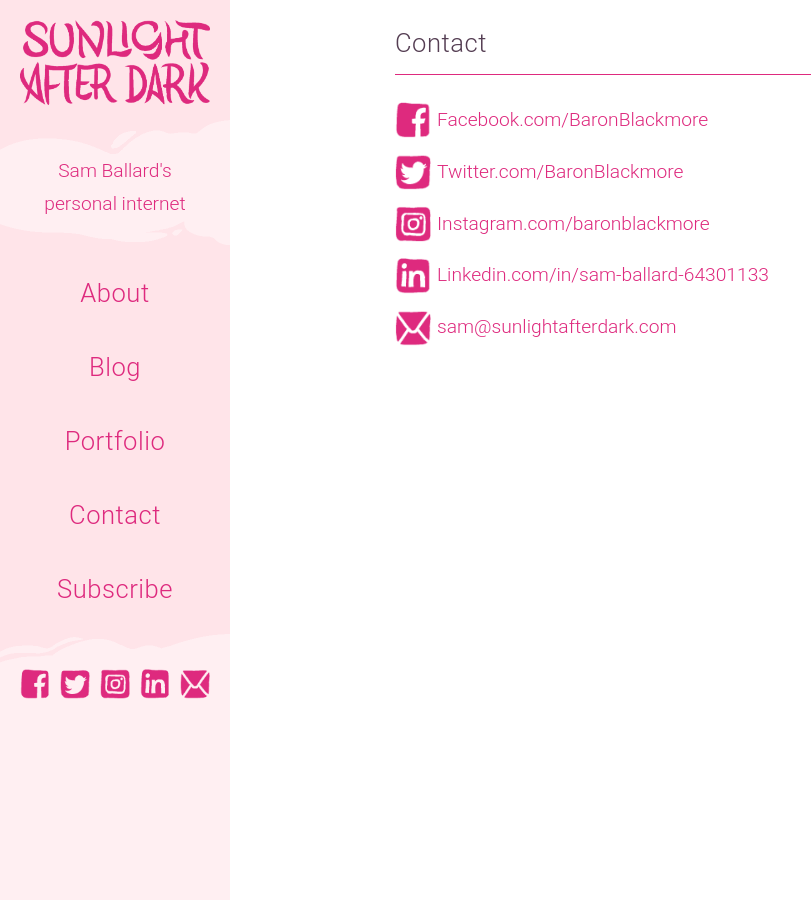
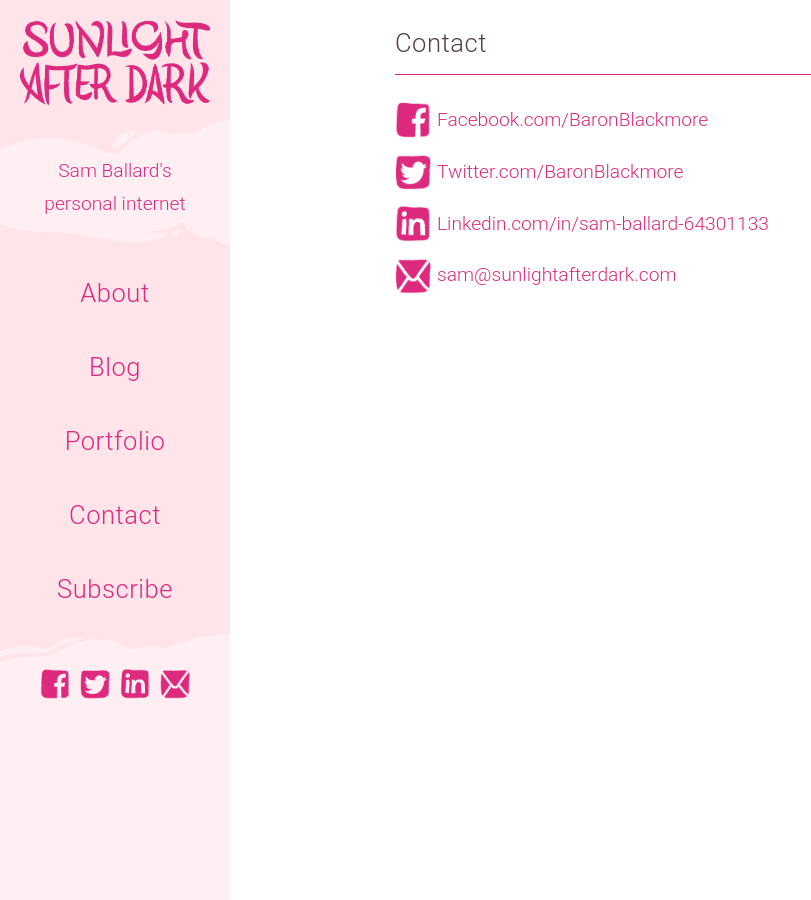
Before and after one commit to BaronBlackmore/SunlightAfterDark, a Jekyll site: the page built from contact.html, in a window 1280 px wide. Shown: the whole page, without its empty margins (0-811 px from the left). Built offline with Jekyll 4.4.1, drawn with Linux system fonts in a browser that asks for light colours.

Commit message:
remove instagram

```diff
--- a/_includes/nav.html
+++ b/_includes/nav.html
@@ -36,7 +36,6 @@
 		<div class="social-images">
 			<a href="http://www.facebook.com/BaronBlackmore"><img alt="facebook link" src="/images/link_facebook.png"></a>
 			<a href="http://twitter.com/BaronBlackmore"><img alt="twitter link" src="/images/link_twitter.png"></a>
-			<a href="https://instagram.com/baronblackmore/"><img alt="instagram link" src="/images/link_instagram.png"></a>
 			<a href="https://uk.linkedin.com/in/sam-ballard-64301133"><img alt="linkedin link" src="/images/link_linkedin.png"></a>
 			<a href="mailto:sam@sunlightafterdark.com"><img alt="email me" src="/images/link_email.png"></a>
 
--- a/contact.html
+++ b/contact.html
@@ -19,7 +19,6 @@ layout: default
 	<div class="contact-info">
 		<a href="http://www.facebook.com/BaronBlackmore"><img alt="facebook link" src="images/link_facebook.png"><p>Facebook.com/BaronBlackmore</p></a>
 		<a href="http://twitter.com/BaronBlackmore"><img alt="twitter link" src="images/link_twitter.png"><p>Twitter.com/BaronBlackmore</p></a>
-		<a href="https://instagram.com/baronblackmore/"><img alt="instagram link" src="images/link_instagram.png"><p>Instagram.com/baronblackmore</p></a>
 		<a href="https://uk.linkedin.com/in/sam-ballard-64301133"><img alt="linkedin link" src="images/link_linkedin.png"><p>Linkedin.com/in/sam-ballard-64301133</p></a>
 		<a href="mailto:sam@sunlightafterdark.com"><img alt="email me" src="images/link_email.png"><p>sam@sunlightafterdark.com</p></a>
 
```
